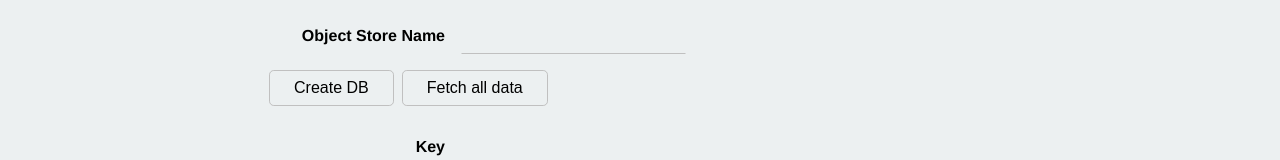
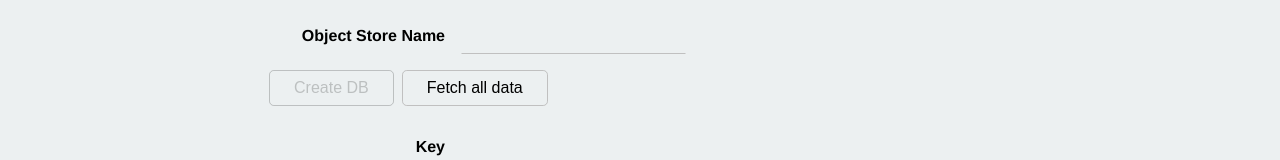
Before and after one commit to danyim/webdb, a Preact app: page / in a window 1280 px wide. Shown: the part 413-573 px from the top of the page. Built offline with nearby package versions, Linux system fonts and the light colour scheme.

Commit message:
adding disabled button styling and more validation for db creation

```diff
--- a/src/App.js
+++ b/src/App.js
@@ -13,7 +13,8 @@ class App extends Component {
     this.state = {
       console: ['Initialized console.'],
       items: [],
-      dbName: 'WebDB'
+      dbName: 'WebDB',
+      objectStoreName: ''
     }
   }
 
@@ -50,7 +51,7 @@ class App extends Component {
   }
 
   init = (dbName, objectStoreName) => {
-    if (!objectStoreName) {
+    if (dbName === '' || objectStoreName === '') {
       this.log(`Error: Object store name can't be null`)
       return false
     }
@@ -179,7 +180,7 @@ class App extends Component {
               name="dbName"
               type="text"
               onChange={this.handleInputChange}
-              value="WebDB"
+              defaultValue={this.state.dbName}
             />
           </label>
 
@@ -188,10 +189,14 @@ class App extends Component {
             <input
               name="objectStoreName"
               type="text"
+              defaultValue={this.state.objectStoreName}
               onChange={this.handleInputChange}
             />
           </label>
           <button
+            disabled={
+              this.state.dbName === '' || this.state.objectStoreName === ''
+            }
             onClick={() => {
               this.init(this.state.dbName, this.state.objectStoreName)
             }}
--- a/src/index.css
+++ b/src/index.css
@@ -32,6 +32,12 @@ button {
 button:hover,
 button:focus {
   border: 1px solid black;
+}
+
+button:disabled,
+button:disabled:hover {
+  color: rgba(0, 0, 0, 0.2);
+  border-color: rgba(0, 0, 0, 0.2);
 }
 
 input[type="text"] {
```
